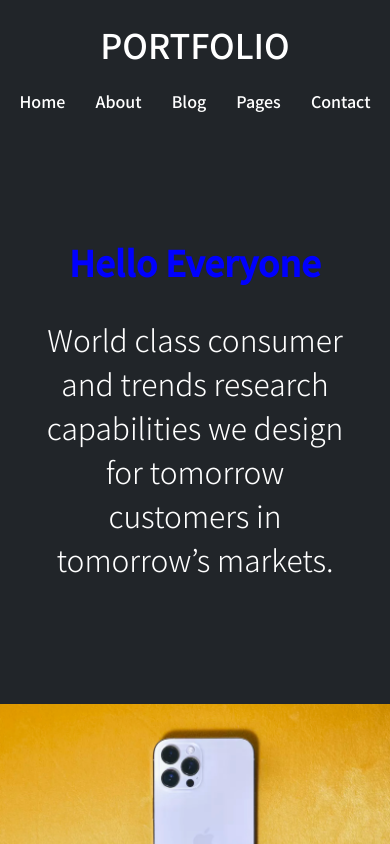
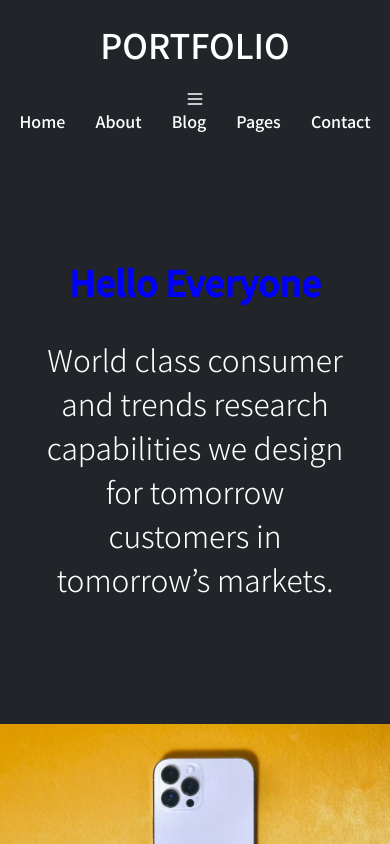
Before and after one commit to ametthapa/Portfolio-React, a React (Create React App) app: page / in a window 390 px wide. Shown: the top 844 px of the page. Built offline with nearby package versions, Linux system fonts and the light colour scheme.

Commit message:
menu icon
not completed yet. header section

```diff
--- a/src/components/Header.js
+++ b/src/components/Header.js
@@ -6,6 +6,7 @@ const Header = () => {
         <div className="header">
             <nav>
                 <div className="logo">Portfolio</div>
+                <div className="menu-icon"><svg class="w-6 h-6" fill="none" stroke="currentColor" viewBox="0 0 24 24" xmlns="http://www.w3.org/2000/svg"><path stroke-linecap="round" stroke-linejoin="round" stroke-width="2" d="M4 6h16M4 12h16M4 18h16"></path></svg></div>
                 <MenuBar />
             </nav>
         </div>
--- a/src/index.css
+++ b/src/index.css
@@ -54,6 +54,14 @@ nav{
   list-style-type: none;
 }
 
+.menu-icon{
+  z-index: 30;
+  color:#fff;
+  height:20px;
+  width: 20px;
+  display: none;
+}
+
 @media screen and (max-width:700px) {
   .header{
     height: auto;
@@ -70,6 +78,9 @@ nav{
     width: 100%;
     display: flex;
     /* justify-content: space-between; */
+  }
+  .menu-icon{
+    display: block;
   }
 
 }
```
